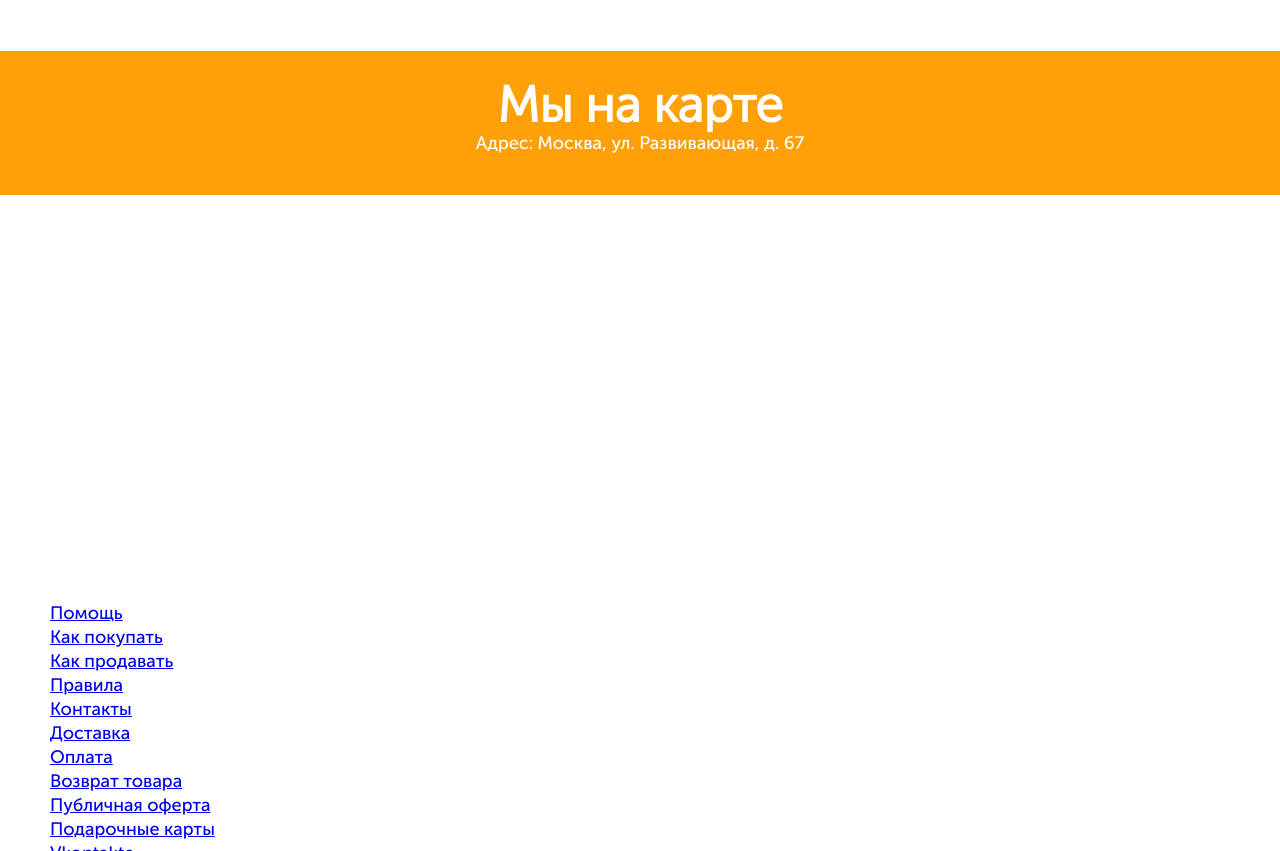
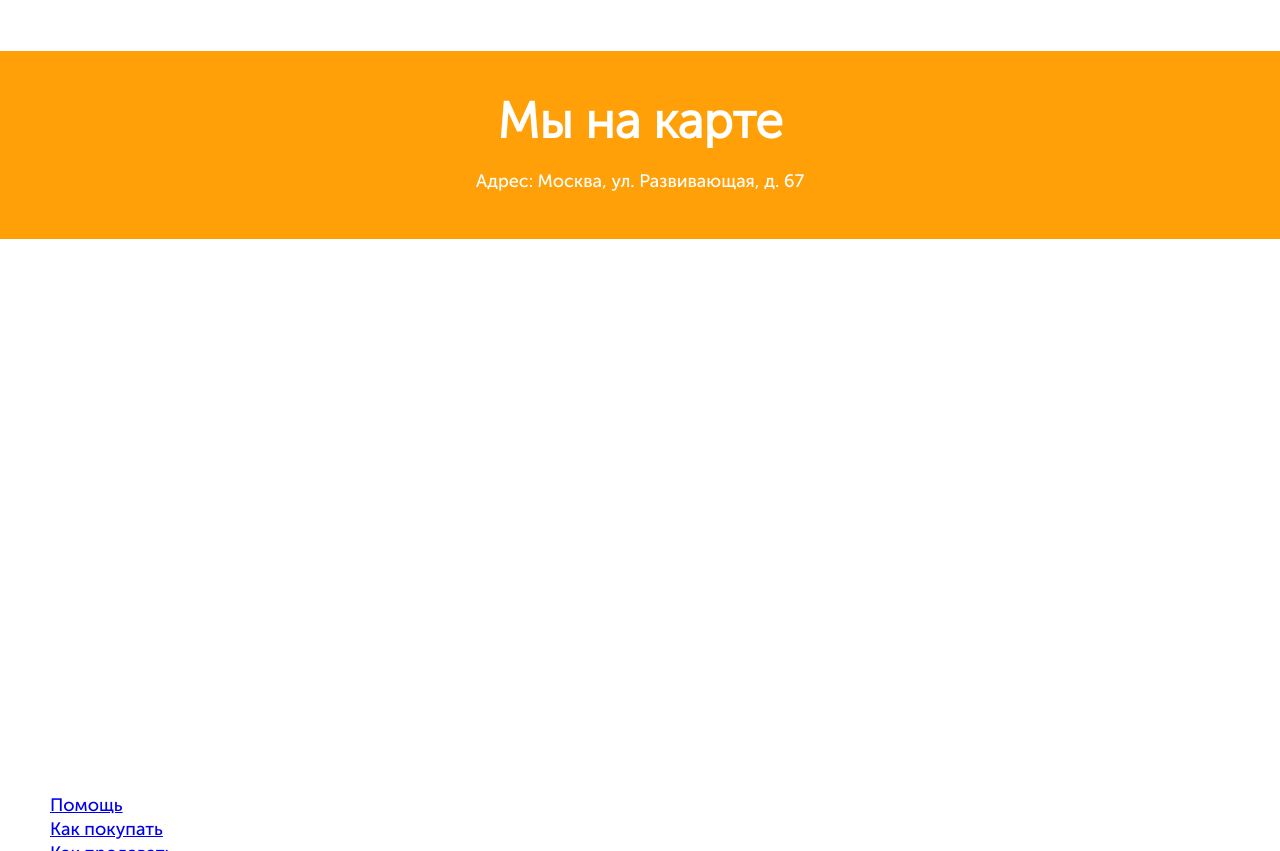
Before and after one commit to Aksnv/pokupo_services, a plain HTML site: page pages/maths.html in a window 1280 px wide. Shown: the part 5664-6515 px from the top of the page. Drawn offline with Linux system fonts and the light colour scheme.

Commit message:
Service map стили

```diff
--- a/styles/styles.css
+++ b/styles/styles.css
@@ -1015,8 +1015,19 @@ a[href^=tel] {
 
 .service-map__header {
   text-align: center;
-  padding-top: 30px;
-  padding-bottom: 40px;
+  padding-top: 46px;
+  padding-bottom: 46px;
   background-color: #ffa008;
   color: #fff;
 }
+
+.service-map__header h2 {
+  margin-bottom: 22px;
+}
+
+.service-map iframe {
+  width: 100%;
+  height: 548px;
+}
+
+/* Service footer */
```
